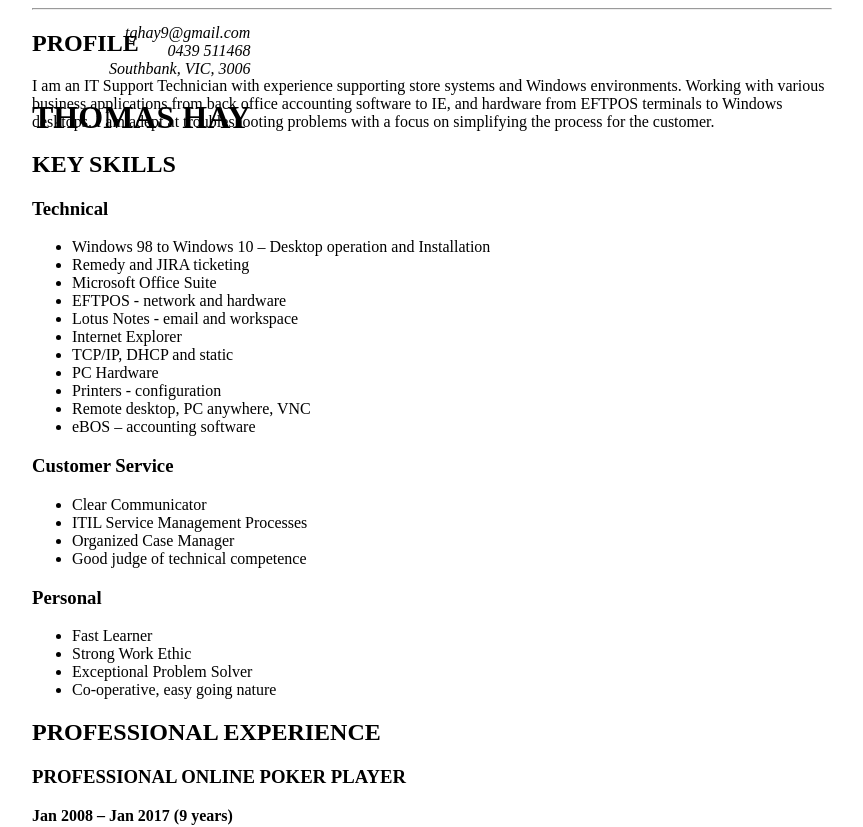
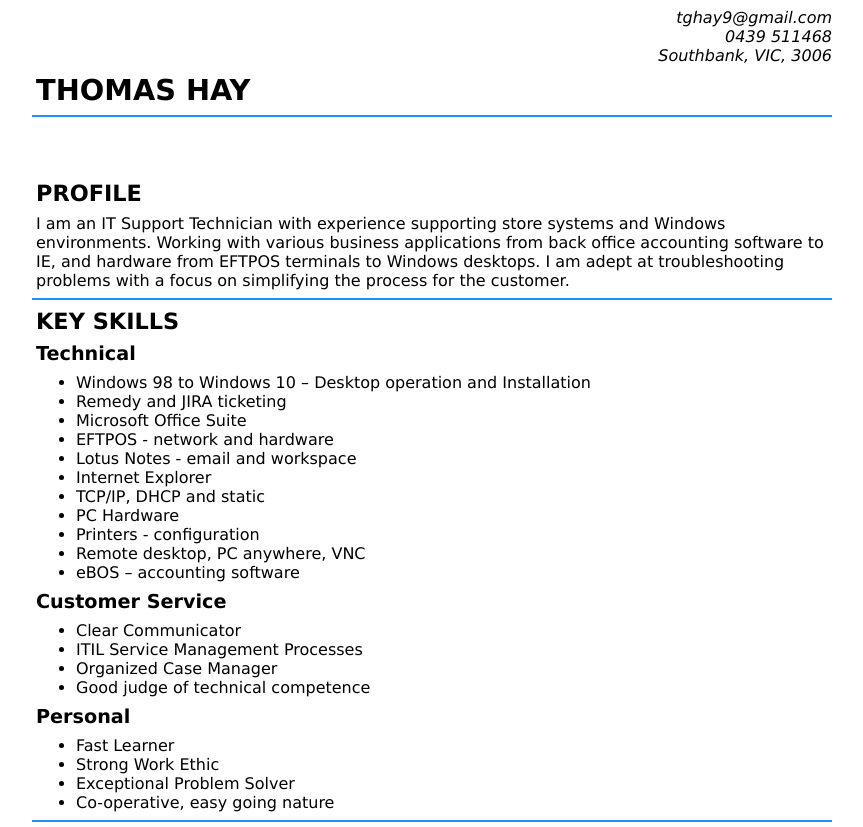
Before and after one commit to goatcow/resume, a plain HTML site: page index.html in a window 1280 px wide. Shown: the top 827 px of the page, without its empty margins (208-1071 px from the left). Drawn offline with Linux system fonts and the light colour scheme.

Commit message:
2 hours work on index.html and style.css

```diff
--- a/css/style.css
+++ b/css/style.css
@@ -1,30 +1,54 @@
 body {
 	max-width: 800px;
 	margin: auto;
+	font-family: verdana, sans-serif;
 
 }
 
-address {
-
+b {
+	font: italic normal;
+	color: grey;
 }
 
-.right {
+h1{
+	font-size: 1.8em;
+}
+
+h2 {
+	font-size: 1.4em;
+}
+
+h3{
+	font-size: 1.2em;
+}
+
+h1, h2, h3, p, address, ul {
+	margin: 8px 4px;
+}
+
+address {
+	width: 100%;
 	text-align: right;
-	position: relative;
-	right: 0px;
+}
+
+section {
+	border-bottom: 2px solid #1E90FF;
 }
 
 header {
+	border-bottom: 2px solid #1E90FF;
 	position: fixed;
-
+	top: 0;
+	z-index: 9;
+	background-color: white;
+	width: 800px;
 }
 
-hr {
-	color: #1E90FF;
+
+header + * {
+	margin-top: 180px;
 }
 
-body hr:first-child {
-
-	color: orange;
-	margin-top: 200px;
+footer {
+	height: 20px;
 }
--- a/index.html
+++ b/index.html
@@ -10,7 +10,7 @@
 
 	<body>
 		<header>
-			<address class="right">
+			<address>
 				<p>
 				tghay9@gmail.com<br>
 				0439 511468<br>
@@ -21,12 +21,11 @@
 			<h1>THOMAS HAY</h1>
 		</header>
 
-		<hr>
-
 		<section>
 			<h2>PROFILE</h2>
-
+			<p>
 			I am an IT Support Technician with experience supporting store systems and Windows environments.  Working with various business applications from back office accounting software to IE, and hardware from EFTPOS terminals to Windows desktops.  I am adept at troubleshooting problems with a focus on simplifying the process for the customer.
+			</p>
 		</section>
 
 		<section>
@@ -115,5 +114,7 @@
 			<b>1999-2001</b>
 		</section>
 
+		<footer>
+		</footer>
 	</body>
 </html>
```
Also changed, not shown: todo.txt (added).
